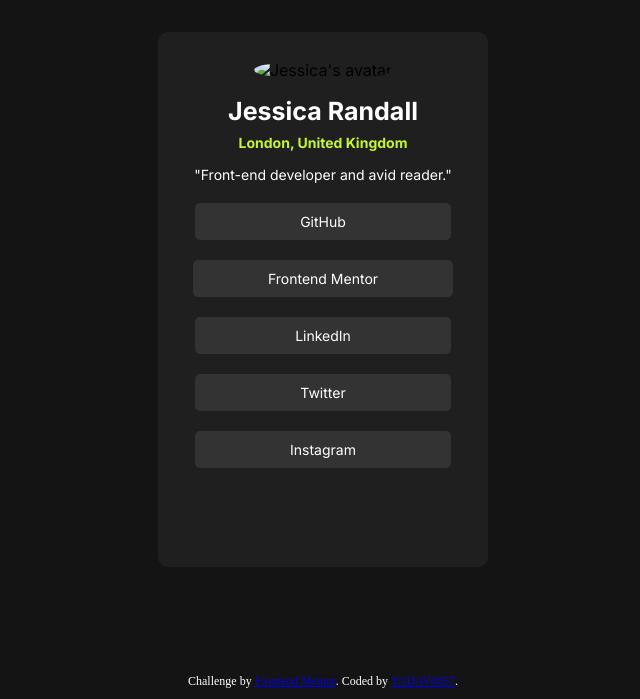
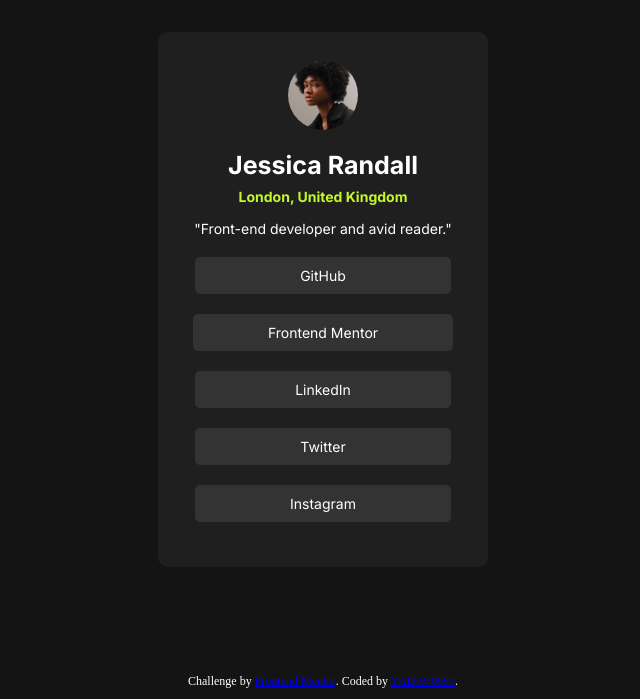
Before and after one commit to YADAV0057/Social-Link-Profile, a plain HTML site: page index.html in a window 1280 px wide. Shown: the part 101-800 px from the top of the page, without its empty margins (317-957 px from the left). Drawn offline with Linux system fonts and the light colour scheme.

Commit message:
Update index.html

```diff
--- a/index.html
+++ b/index.html
@@ -3,7 +3,7 @@
 <head>
   <meta charset="UTF-8">
   <meta name="viewport" content="width=device-width, initial-scale=1.0">
-  <link rel="icon" type="image/png" sizes="32x32" href="./assets/images/favicon-32x32.png">
+  <link rel="icon" type="image/png" sizes="32x32" href="favicon-32x32.png">
   <title>Frontend Mentor | Social links profile</title>
   <link rel="stylesheet" href="style.css">
 </head>
@@ -11,7 +11,7 @@
   <div class="box">
     <div class="temp">
       <div class="img">
-        <img src="assets/images/avatar-jessica.jpeg" alt="Jessica's avatar">
+        <img src="avatar-jessica.jpeg" alt="Jessica's avatar">
       </div>
       <div class="texts">
         <p class="text1">Jessica Randall</p>
```
